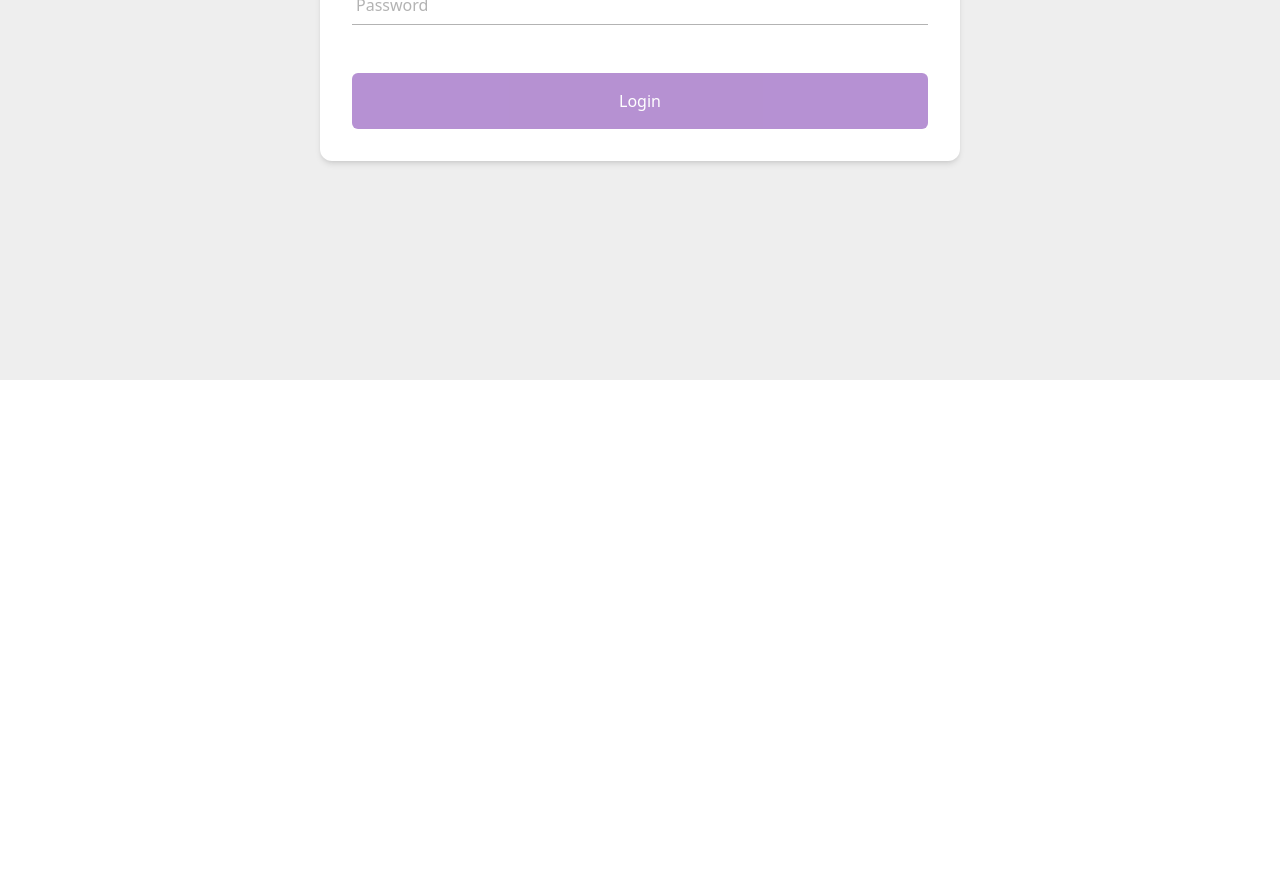
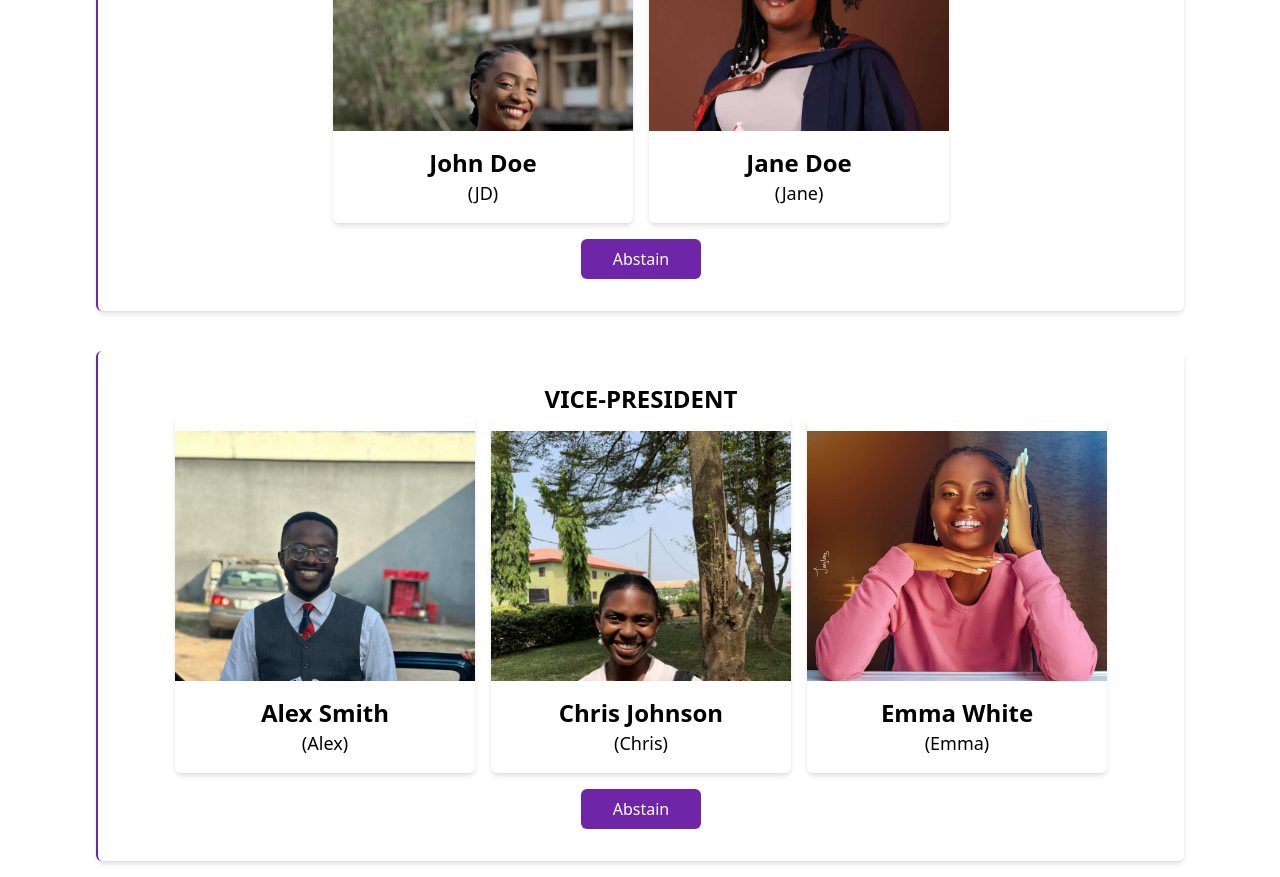
Before and after one commit to School-e-voting-Project/E-voting-project, a React (Vite) app: page /vote in a window 1280 px wide. Before the commit this address led to /. Shown: the part 420-1297 px from the top of the page. Before the commit the page ends 800 px from the top, so only its background shows below. Built offline with nearby package versions, Linux system fonts and the light colour scheme.

Commit message:
ui of election package

```diff
--- /dev/null
+++ b/src/components/Button.jsx
@@ -0,0 +1,7 @@
+export default function Button() {
+  return (
+    <button className="mt-4 px-8 text-md py-2 bg-primary hover:bg-primary_variant text-white rounded-md">
+      Abstain
+    </button>
+  );
+}
--- a/src/components/Card.jsx
+++ b/src/components/Card.jsx
@@ -1,6 +1,17 @@
 import { img1, img2, img3, img4, img5, img6, img7 } from "@/assets/Images";
 
-
-export default function Card({img}){
-
+export default function Card({ img, name, nickname }) {
+  return (
+    <article className="w-[300px] rounded-md shadow-md bg-white text-center">
+      <div className="pt-4">
+        <div className="h-[250px] overflow-hidden">
+          <img src={img} alt={name} className="object-cover" />
+        </div>
+        <div className="py-4">
+          <h2 className="font-bold text-2xl">{name}</h2>
+          <p className="font-normal text-lg">{`(${nickname})`}</p>
+        </div>
+      </div>
+    </article>
+  );
 }
--- /dev/null
+++ b/src/components/Category.jsx
@@ -0,0 +1,24 @@
+// Position.js
+import Candidate from "@/components/Card";
+import useRandomColor from "@/hooks/useRandomColor";
+import Button from "@/components/Button";
+
+export default function Position({ office, contestants }) {
+  const { color: borderColor } = useRandomColor();
+
+  return (
+    <div
+      className={`mb-10 border-l-2 py-8 shadow-md bg-white rounded-md border-primary`}
+    >
+      <div className="flex flex-col items-center mx-auto w-[90%]">
+        <h2 className="uppercase text-2xl font-bold text-center">{office}</h2>
+        <div className="flex w-full items-center justify-center gap-4 mx-auto">
+          {contestants.map((contestant, index) => (
+            <Candidate key={index} {...contestant} />
+          ))}
+        </div>
+        <Button />
+      </div>
+    </div>
+  );
+}
--- /dev/null
+++ b/src/components/Warning.jsx
@@ -0,0 +1,14 @@
+// Warning.js
+import React from "react";
+
+const Warning = () => {
+  return (
+    <div className="bg-yellow-200 p-4 rounded-md text-yellow-800">
+      <p className="text-center">
+        You can only vote once. Thank you for participating!
+      </p>
+    </div>
+  );
+};
+
+export default Warning;
--- /dev/null
+++ b/src/constants/contestants.js
@@ -0,0 +1,71 @@
+import { img1, img2, img3, img4, img5, img6, img7 } from "@/assets/images";
+
+const contestants = [
+  {
+    office: "president",
+    contestants: [
+      {
+        name: "John Doe",
+        img: img2,
+        nickname: "JD",
+      },
+      {
+        name: "Jane Doe",
+        img: img3,
+        nickname: "Jane",
+      },
+      // Add more contestants for the president position if needed
+    ],
+  },
+  {
+    office: "vice-president",
+    contestants: [
+      {
+        name: "Alex Smith",
+        img: img4,
+        nickname: "Alex",
+      },
+      {
+        name: "Chris Johnson",
+        img: img5,
+        nickname: "Chris",
+      },
+      {
+        name: "Emma White",
+        img: img6,
+        nickname: "Emma",
+      },
+      // Add more contestants for the vice-president position if needed
+    ],
+  },
+  {
+    office: "public-relations-officer",
+    contestants: [
+      {
+        name: "Sophia Brown",
+        img: img7,
+        nickname: "Sophia",
+      },
+      // Add more contestants for the public relations officer position if needed
+    ],
+  },
+  {
+    office: "general-secretary",
+    contestants: [
+      {
+        name: "Michael Green",
+        img: img1,
+        nickname: "Mike",
+      },
+      {
+        name: "Olivia Davis",
+        img: img2,
+        nickname: "Olivia",
+      },
+      // Add more contestants for the general secretary position if needed
+    ],
+  },
+  // Add more positions as necessary
+];
+
+export default contestants;
--- /dev/null
+++ b/src/hooks/useRandomColor.jsx
@@ -0,0 +1,75 @@
+// useRandomColor.js
+import { useState } from "react";
+
+const useRandomColor = () => {
+  const getRandomColor = () => {
+    const generateHue = () => Math.floor(Math.random() * 360);
+
+    const calculateHueDistance = (hue1, hue2) => {
+      const distance = Math.abs(hue1 - hue2);
+      return Math.min(distance, 360 - distance);
+    };
+
+    const isValidColor = (newHue, existingHues, threshold = 30) => {
+      for (const hue of existingHues) {
+        if (calculateHueDistance(newHue, hue) < threshold) {
+          return false; // Colors are too close, generate a new one
+        }
+      }
+      return true; // Color is far enough from existing hues
+    };
+
+    let randomHue;
+    const existingHues = Array.from({ length: 5 }, () => generateHue()); // Change 5 to the number of existing colors
+
+    do {
+      randomHue = generateHue();
+    } while (!isValidColor(randomHue, existingHues));
+
+    const saturation = 100;
+    const lightness = 30;
+
+    const hslToRgb = (h, s, l) => {
+      h /= 360;
+      s /= 100;
+      l /= 100;
+      let r, g, b;
+
+      if (s === 0) {
+        r = g = b = l;
+      } else {
+        const hue2rgb = (p, q, t) => {
+          if (t < 0) t += 1;
+          if (t > 1) t -= 1;
+          if (t < 1 / 6) return p + (q - p) * 6 * t;
+          if (t < 1 / 2) return q;
+          if (t < 2 / 3) return p + (q - p) * (2 / 3 - t) * 6;
+          return p;
+        };
+
+        const q = l < 0.5 ? l * (1 + s) : l + s - l * s;
+        const p = 2 * l - q;
+
+        r = hue2rgb(p, q, h + 1 / 3);
+        g = hue2rgb(p, q, h);
+        b = hue2rgb(p, q, h - 1 / 3);
+      }
+
+      return `rgb(${Math.round(r * 255)}, ${Math.round(g * 255)}, ${Math.round(
+        b * 255
+      )})`;
+    };
+
+    return hslToRgb(randomHue, saturation, lightness);
+  };
+
+  const [color, setColor] = useState(getRandomColor);
+
+  const updateColor = () => {
+    setColor(getRandomColor);
+  };
+
+  return { color, updateColor };
+};
+
+export default useRandomColor;
--- a/src/main.jsx
+++ b/src/main.jsx
@@ -6,7 +6,6 @@ import { LoginProvider } from "@/context/LoginContext";
 import LoginPage from "@/pages/Login";
 import ErrorPage from "@/pages/Error";
 import ElectionPage from "@/pages/Election";
-import PrivateRoute from "@/components/PrivateRoute";
 import { createRoot } from "react-dom/client";
 import "./index.css";
 import {
@@ -27,7 +26,7 @@ const router = createBrowserRouter([
       },
       {
         path: "vote",
-        element: <PrivateRoute component = {ElectionPage}/>,
+        element: <ElectionPage />,
       },
     ],
   },
--- a/src/pages/Election.jsx
+++ b/src/pages/Election.jsx
@@ -1,14 +1,27 @@
 import Header from "@/components/Header";
-import Card from "@/components/Card";
+import Category from "@/components/Category";
 import { useLogin } from "@/context/LoginContext";
-
+import contestants from "@/constants/contestants";
+import Warning from "@/components/Warning";
+import Button from "@/components/Button";
 const ElectionPage = () => {
   const { logout } = useLogin();
 
+  const categories = contestants.map((category, index) => (
+    <Category key={index} {...category} />
+  ));
+
   return (
-    <div className="">
+    <div className="bg-secondary ">
       <Header />
-      <Card />
+      <main className="max-w-[90%] md:max-w-[85%] mx-auto">
+        {categories}
+        <Warning />
+        <div className="grid place-items-center">
+          {" "}
+          <Button />
+        </div>
+      </main>
     </div>
   );
 };
--- a/src/pages/Error.jsx
+++ b/src/pages/Error.jsx
@@ -7,7 +7,6 @@ const ErrorPage = () => {
       <p className="text-lg text-gray-600">
         The page you are looking for might be unavailable or does not exist.
       </p>
-
     </div>
   );
 };
```
Also changed, not shown: src/components/Position.jsx (deleted, +0 -8 lines), src/components/Footer.jsx (deleted).
